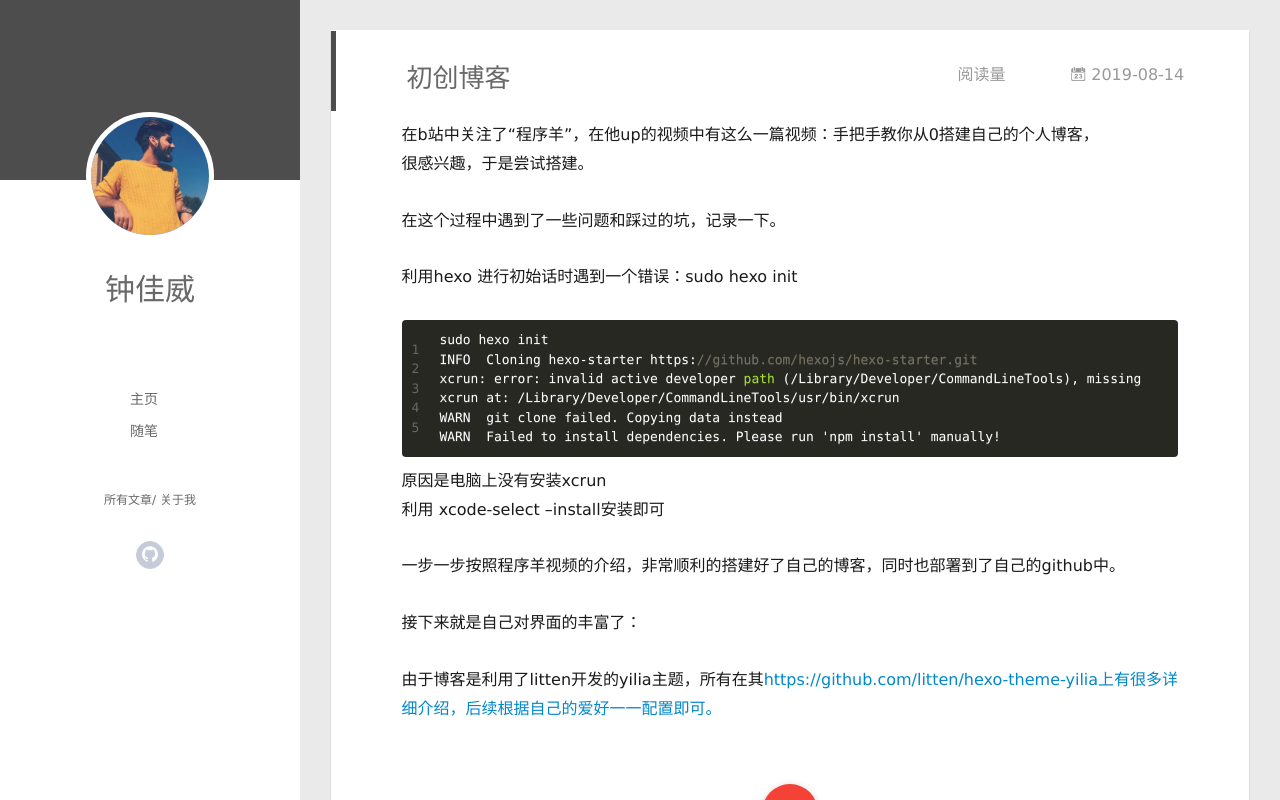
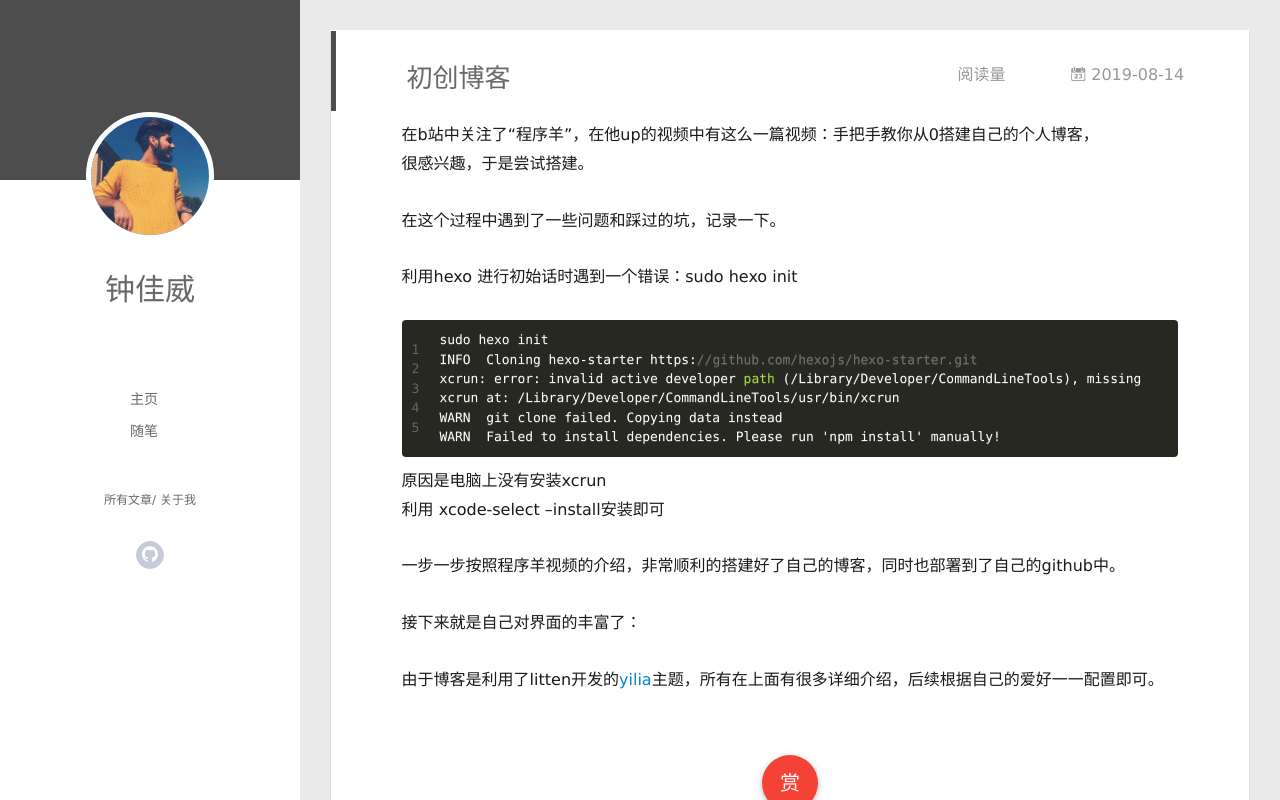
Before and after one commit to jwZZZ/jwZZZ.github.io, a plain HTML site: page 2019/08/14/start-blog/index.html in a window 1280 px wide. Drawn offline with Linux system fonts and the light colour scheme; some packages are replaced by stand-ins of ours; a script that the page names is missing.

Commit message:
Site updated: 2019-08-14 21:48:22

```diff
--- a/2019/08/14/start-blog/index.html
+++ b/2019/08/14/start-blog/index.html
@@ -15,7 +15,7 @@
 <meta property="og:site_name" content="Hexo">
 <meta property="og:description" content="在b站中关注了“程序羊”，在他up的视频中有这么一篇视频：手把手教你从0搭建自己的个人博客，很感兴趣，于是尝试搭建。 在这个过程中遇到了一些问题和踩过的坑，记录一下。 利用hexo 进行初始话时遇到一个错误：sudo hexo init  12345sudo hexo init INFO  Cloning hexo-starter https://github.com/hexojs/hexo-st">
 <meta property="og:locale" content="en">
-<meta property="og:updated_time" content="2019-08-14T13:42:13.811Z">
+<meta property="og:updated_time" content="2019-08-14T13:47:24.571Z">
 <meta name="twitter:card" content="summary">
 <meta name="twitter:title" content="初创博客">
 <meta name="twitter:description" content="在b站中关注了“程序羊”，在他up的视频中有这么一篇视频：手把手教你从0搭建自己的个人博客，很感兴趣，于是尝试搭建。 在这个过程中遇到了一些问题和踩过的坑，记录一下。 利用hexo 进行初始话时遇到一个错误：sudo hexo init  12345sudo hexo init INFO  Cloning hexo-starter https://github.com/hexojs/hexo-st">
@@ -171,7 +171,7 @@
 <p>原因是电脑上没有安装xcrun<br>利用 xcode-select –install安装即可</p>
 <p>一步一步按照程序羊视频的介绍，非常顺利的搭建好了自己的博客，同时也部署到了自己的github中。</p>
 <p>接下来就是自己对界面的丰富了：</p>
-<p>由于博客是利用了litten开发的yilia主题，所有在其<a href="https://github.com/litten/hexo-theme-yilia上有很多详细介绍，后续根据自己的爱好一一配置即可。" target="_blank" rel="noopener">https://github.com/litten/hexo-theme-yilia上有很多详细介绍，后续根据自己的爱好一一配置即可。</a></p>
+<p>由于博客是利用了litten开发的<a href="https://github.com/litten/hexo-theme-yilia" target="_blank" rel="noopener">yilia</a>主题，所有在上面有很多详细介绍，后续根据自己的爱好一一配置即可。</p>
 
 
 
```
Also changed, not shown: index.html (+1 -1 lines).
